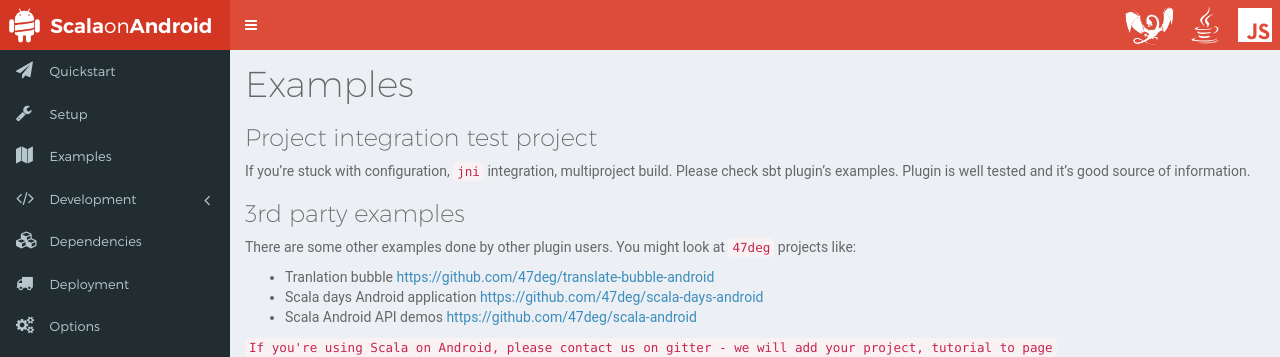
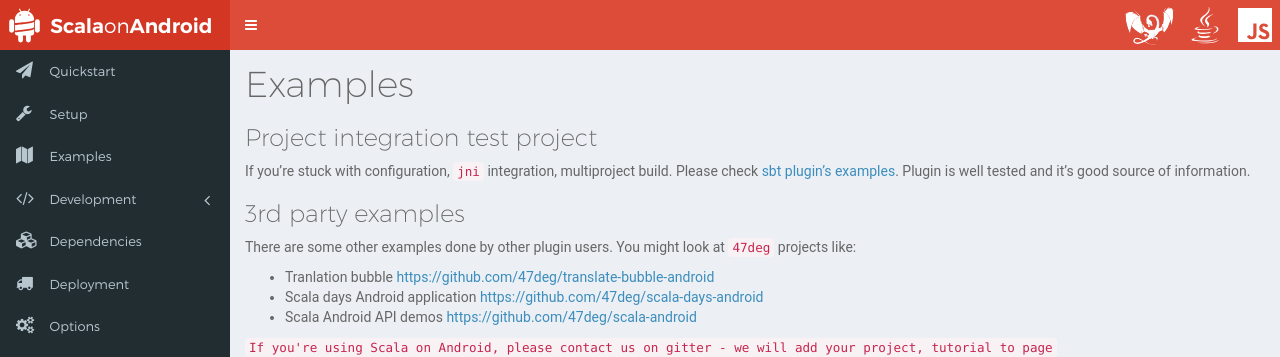
Before and after one commit to scala-android/scala-android.github.io, a Jekyll site: the page built from _pages/examples.md, in a window 1280 px wide. Shown: the top 357 px of the page. Built offline with Jekyll 4.4.1, drawn with Linux system fonts in a browser that asks for light colours; nearby versions of some CDN libraries; part of the change alters nothing that is shown.

```diff
--- a/_pages/examples.md
+++ b/_pages/examples.md
@@ -8,7 +8,7 @@ permalink: /examples/
 ### Project integration test project
 
 If you're stuck with configuration, `jni` integration, multiproject build. Please
-check sbt plugin's examples. Plugin is well tested and it's good source of information.
+check [sbt plugin's examples](https://github.com/scala-android/sbt-android/tree/master/sbt-test/android-sdk-plugin). Plugin is well tested and it's good source of information.
 
 ### 3rd party examples
 
```
